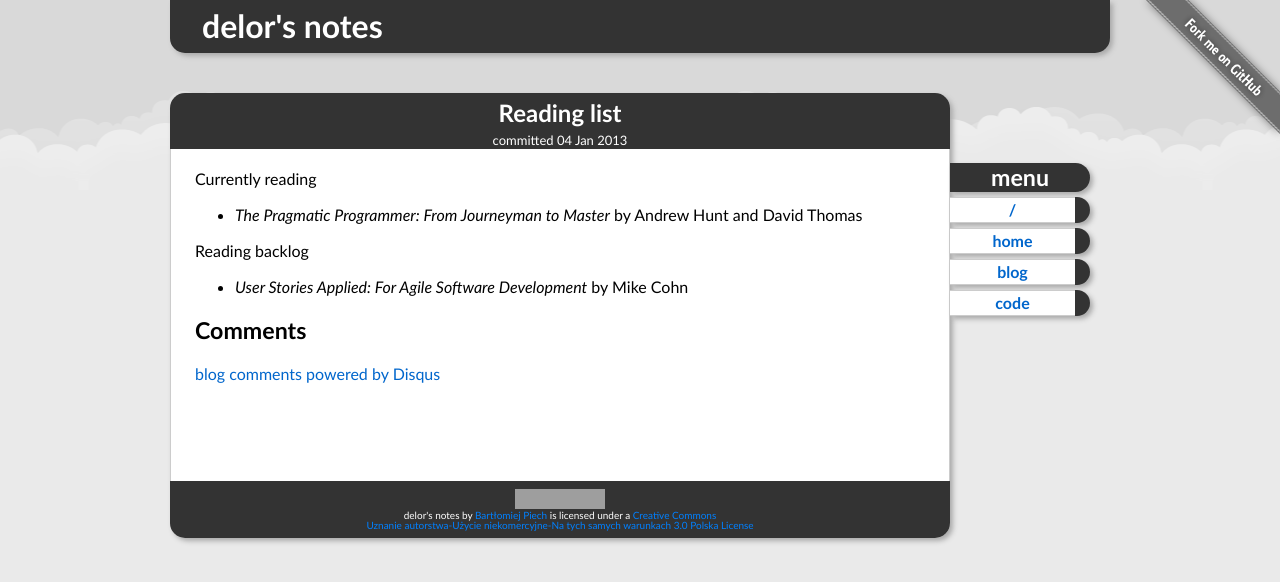
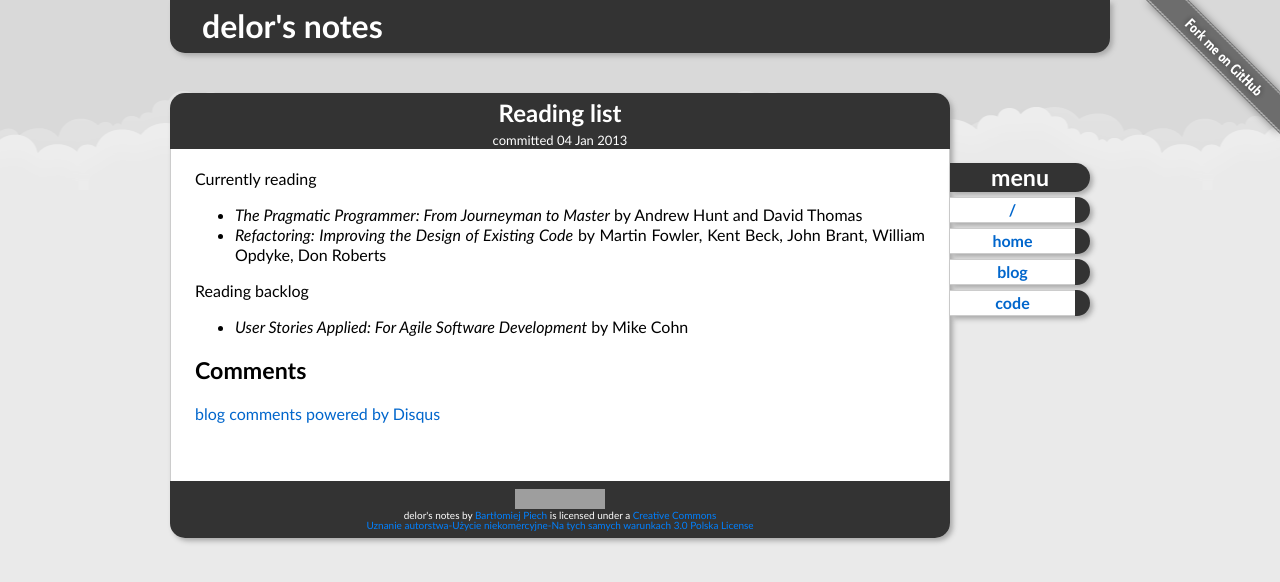
Before and after one commit to delor/delor.github.com, a Jekyll site: the page built from _posts/2013-01-04-reading-list.markdown, in a window 1280 px wide. Shown: the top 582 px of the page. Built offline with Jekyll 4.4.1, drawn with Linux system fonts in a browser that asks for light colours; Markdown is read by kramdown in place of the engine named in the settings; comment, search, counter and statistics services are not loaded; grey boxes are pictures that could not be loaded.

Commit message:
Update _posts/2013-01-04-reading-list.markdown

```diff
--- a/_posts/2013-01-04-reading-list.markdown
+++ b/_posts/2013-01-04-reading-list.markdown
@@ -5,6 +5,7 @@ title: Reading list
 Currently reading
 
 * _The Pragmatic Programmer: From Journeyman to Master_ by Andrew Hunt and David Thomas
+* _Refactoring: Improving the Design of Existing Code_ by Martin Fowler, Kent Beck, John Brant, William Opdyke, Don Roberts
 
 Reading backlog
 
```
